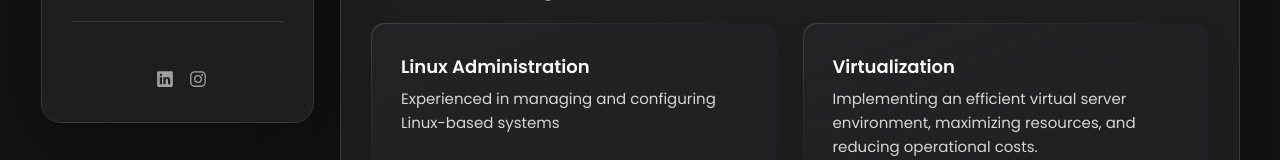
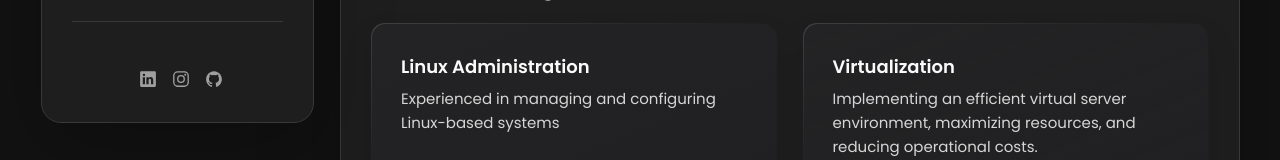
Before and after one commit to mrh-smil3/portofolio, a plain HTML site: page index.html in a window 1280 px wide. Shown: the part 443-603 px from the top of the page. Drawn offline with nearby package versions, Linux system fonts and the light colour scheme.

Commit message:
Update index.html

```diff
--- a/index.html
+++ b/index.html
@@ -146,6 +146,15 @@
                 class="social-link"
               >
                 <ion-icon name="logo-instagram"></ion-icon>
+              </a>
+            </li>
+
+            <li class="social-item">
+              <a
+                href="https://github.com/mrh-smil3/"
+                class="social-link"
+              >
+                <ion-icon name="logo-github"></ion-icon>
               </a>
             </li>
           </ul>
```
